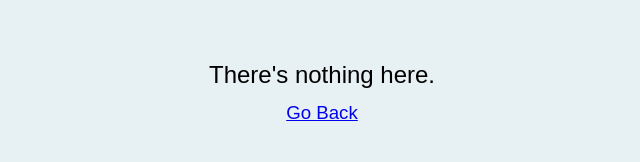
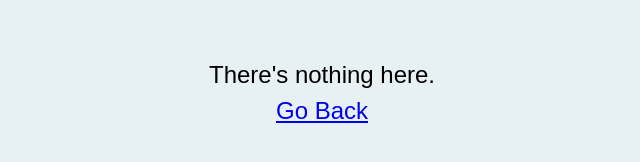
Before and after one commit to nkikuc/ece7, a plain HTML site: page pages/1.html in a window 1280 px wide. Shown: the full height of the page, 318-958 px from the left. Drawn offline with Linux system fonts and the light colour scheme; a web font is replaced by a local one.

Commit message:
Simplified content and css

```diff
--- a/css/style.css
+++ b/css/style.css
@@ -4,9 +4,6 @@ html {
 
 body {
 	font-family: proxima-nova, sans-serif;
-}
-
-.content {
 	display: block;
 	margin-left: auto;
 	margin-right: auto;
@@ -18,18 +15,14 @@ body {
 	text-align: center;
 }
 
-.content p {
+p {
 	margin-top: 1em;
 	margin-bottom: 1em;
 	line-height: 1.5em;
 	font-size: 18pt;
 }
 
-.content a {
-	font-size: 14pt;
-}
-
-.content img {
+img {
 	max-width: 650px;
 	width: 100%;
 	margin-left: auto;
--- a/pages/1.html
+++ b/pages/1.html
@@ -8,11 +8,10 @@
 	</head>
 
 	<body>
-		<div class="content">
-			<p>There's nothing here.
-				<br>
-				<a href="javascript:history.back()">Go Back</a>
-			</p>
-		</div>
+		<p>
+			There's nothing here.
+			<br>
+			<a href="javascript:history.back()">Go Back</a>
+		</p>
 	</body>
 </html>
```
Also changed, not shown: index.html (+4 -5 lines).
